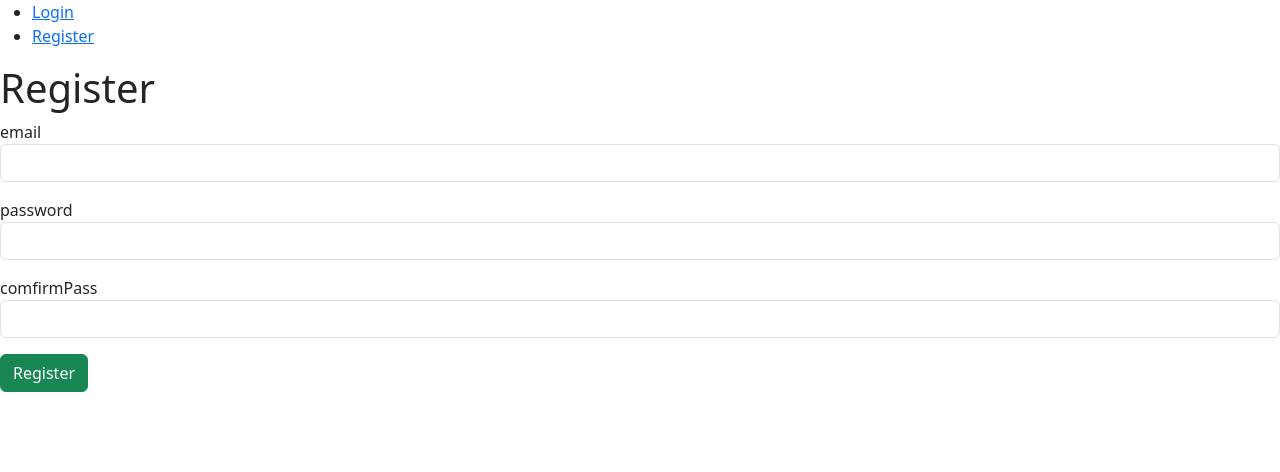
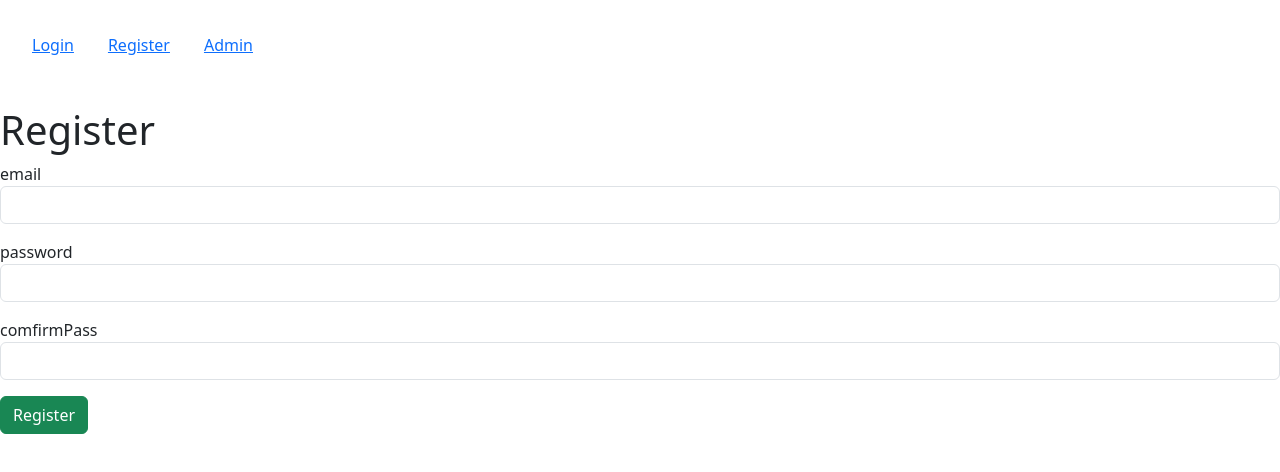
Before and after one commit to cuongbv-11/Web209, a React (Vite) app: page /register in a window 1280 px wide. Shown: the top 472 px of the page. Built offline with nearby package versions, Linux system fonts and the light colour scheme; data requests are answered from the project's data file.

Commit message:
css header

```diff
--- a/src/App.scss
+++ b/src/App.scss
@@ -0,0 +1,13 @@
+ul.text {
+  display: flex;
+  list-style: none;
+  padding: 15px;
+  margin: 10;
+  li {
+    border: 1ox solid #d34242;
+    padding: 8px 12px;
+    margin: 10px 5px;
+    border-radius: 5px;
+    color: tomato;
+  }
+}
--- a/src/pages/Header.tsx
+++ b/src/pages/Header.tsx
@@ -11,6 +11,9 @@ const Header = () => {
         <li>
           <Link to="/register">Register</Link>
         </li>
+        <li>
+          <Link to="/admin">Admin</Link>
+        </li>
       </ul>
     </header>
   );
```
